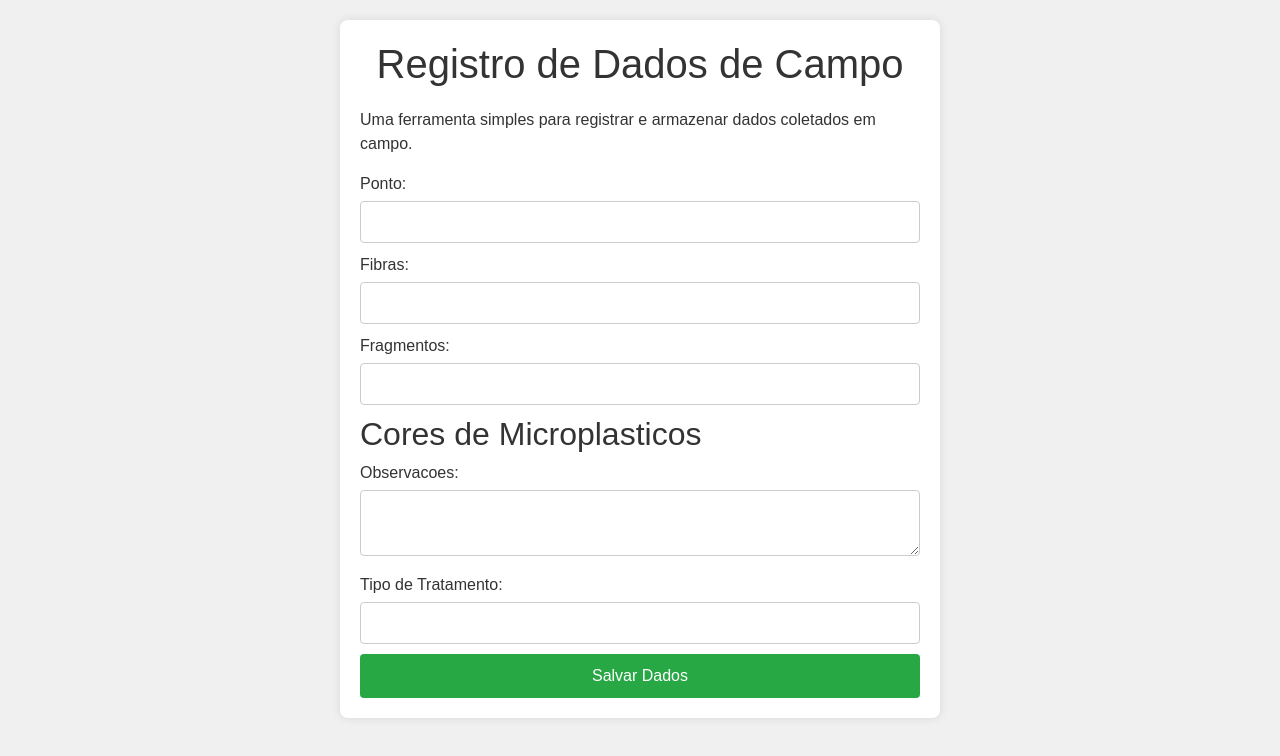
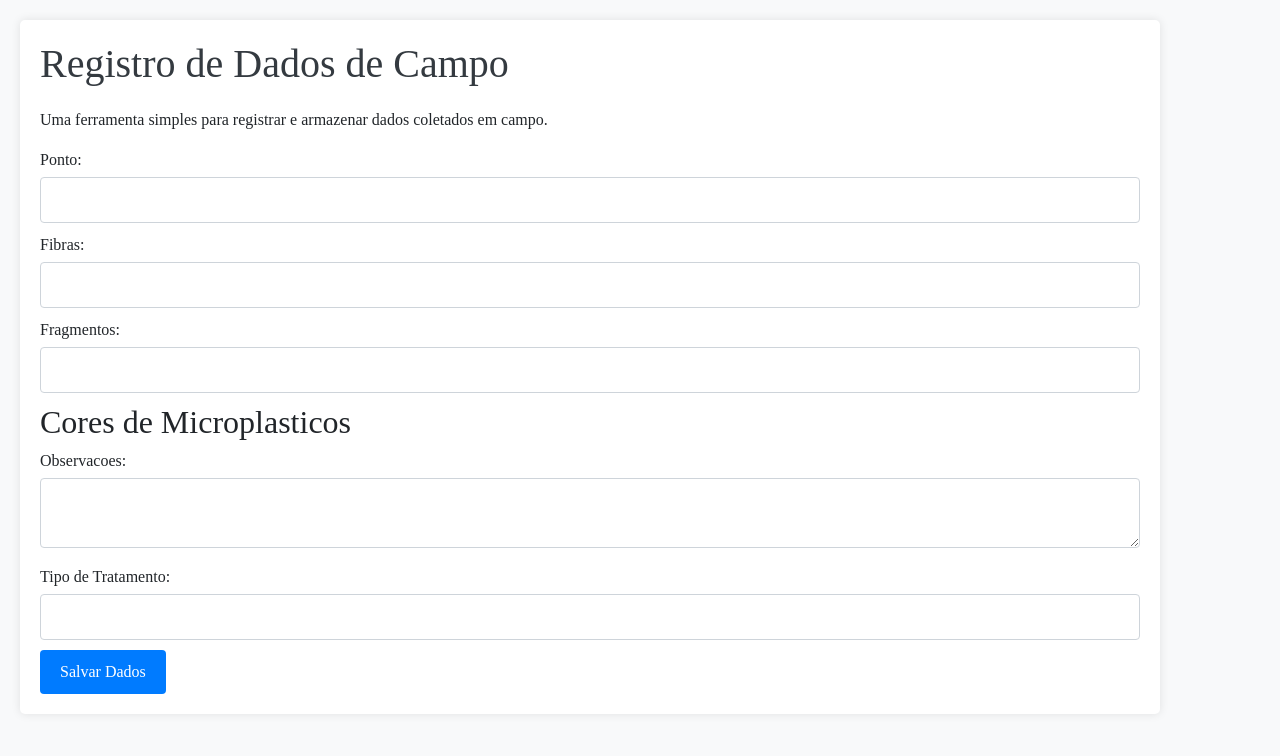
Before and after one commit to curvelou/labeamp_dados, a plain HTML site: page index.html in a window 1280 px wide. Drawn offline with nearby package versions, Linux system fonts and the light colour scheme.

Commit message:
Update style.css

```diff
--- a/style.css
+++ b/style.css
@@ -1,69 +1,44 @@
 body {
-    font-family: Arial, sans-serif;
-    background-color: #f0f0f0;
-    color: #333;
+    background-color: #f8f9fa;
+    font-family: 'Arial, sans-serif';
 }
 
 .container {
+    margin: 20px;
+    padding: 20px;
     background-color: #fff;
-    padding: 20px;
-    border-radius: 8px;
+    border-radius: 5px;
     box-shadow: 0 0 10px rgba(0, 0, 0, 0.1);
-    margin: 20px auto;
-    max-width: 600px;
 }
 
 h1 {
-    text-align: center;
     margin-bottom: 20px;
+    color: #343a40;
 }
 
 label {
     display: block;
     margin-bottom: 5px;
+    color: #212529;
 }
 
 input, select, textarea {
     width: 100%;
-    padding: 8px;
+    padding: 10px;
     margin-bottom: 10px;
-    border: 1px solid #ccc;
+    border: 1px solid #ced4da;
     border-radius: 4px;
 }
 
 button {
-    display: block;
-    width: 100%;
-    padding: 10px;
-    background-color: #28a745;
-    color: #fff;
+    padding: 10px 20px;
     border: none;
     border-radius: 4px;
+    background-color: #007bff;
+    color: #fff;
     cursor: pointer;
 }
 
 button:hover {
-    background-color: #218838;
+    background-color: #0056b3;
 }
-
-a {
-    display: block;
-    text-align: center;
-    margin: 20px 0;
-    color: #007bff;
-    text-decoration: none;
-}
-
-a:hover {
-    text-decoration: underline;
-}
-
-#map {
-    width: 100%;
-    height: 300px;
-    margin-bottom: 20px;
-}
-
-#dataChart {
-    margin: 20px 0;
-}
```
